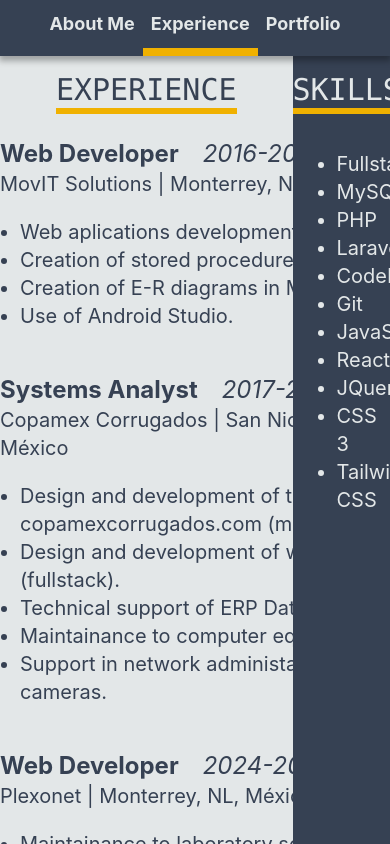
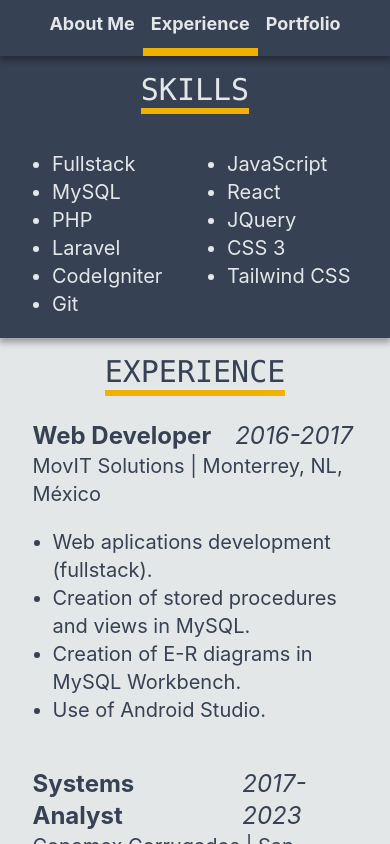
Before and after one commit to diegohgit/diego-cv, a React (Vite) app: page /experience in a window 390 px wide. Built offline with nearby package versions, Linux system fonts and the light colour scheme.

Commit message:
Improve styles of Experience.jsx. Also make it responsive.

```diff
--- a/src/views/Experience.jsx
+++ b/src/views/Experience.jsx
@@ -1,16 +1,20 @@
 import SectionTitle from "../components/SectionTitle"
+
+const itemContainer = 'm-6 text-xl w-10/12 md:w-6/10 mx-auto'
+const jobCompany    = 'flex gap-6 text-2xl'
 
 export default function Experience() {
   return (
     <>
-      <div className="mt-14 flex">
+      <div className="mt-14 flex flex-col md:flex-row">
         {/* Jobs list */}
-        <div className="w-3/4 text-dark">
+        <div className="md:w-3/4 text-dark order-2
+                        md:order-1">
 
-          <SectionTitle title="EXPERIENCE" />
+          <SectionTitle title="EXPERIENCE"/>
 
-          <div className="m-6 text-xl  w-140 mx-auto">
-            <div className="flex gap-6 text-2xl ">
+          <div className={itemContainer}>
+            <div className={jobCompany}>
               <h3 className=" font-bold">Web Developer</h3>
               <span className="italic">2016-2017</span>
             </div>
@@ -26,8 +30,8 @@ export default function Experience() {
           </div>
 
 
-          <div className="m-6 text-xl  w-140 mx-auto">
-            <div className="flex gap-6 text-2xl ">
+          <div className={itemContainer}>
+            <div className={jobCompany}>
               <h3 className=" font-bold">Systems Analyst</h3>
               <span className="italic">2017-2023</span>
             </div>
@@ -46,8 +50,8 @@ export default function Experience() {
           </div>
 
 
-          <div className="m-6 text-xl  w-140 mx-auto">
-            <div className="flex gap-6 text-2xl ">
+          <div className={itemContainer}>
+            <div className={jobCompany}>
               <h3 className=" font-bold">Web Developer</h3>
               <span className="italic">2024-2025</span>
             </div>
@@ -55,14 +59,14 @@ export default function Experience() {
 
             <ul className="list-disc p-5">
               <li>Maintainance to laboratory software MedicaTI.</li>
-              <li>Development of new modules and features (fullstack).</li>
-              <li>Development of reports.</li>
+              <li>Development of new modules, reports and features (fullstack).</li>
+              <li>Technical support.</li>
               <li>Development of parsers to interface laboratory equipment results.</li>
             </ul>
           </div>
 
-          <div className="m-6 text-xl  w-140 mx-auto">
-            <div className="flex gap-6 text-2xl ">
+          <div className={itemContainer}>
+            <div className={jobCompany}>
               <h3 className=" font-bold">Web Developer</h3>
               <span className="italic">2026</span>
             </div>
@@ -77,10 +81,14 @@ export default function Experience() {
         </div>
 
         {/* Skills */}
-        <div className="w-1/4 h-full right-0 text-light fixed bg-dark">
+        <div className="md:w-1/4 h-full right-0
+                        text-light md:fixed bg-dark
+                        order-1 md:order-2
+                        shadow-[0_4px_6px_1px_rgba(0,0,0,0.3)]">
 
           <SectionTitle title="SKILLS" />
-          <ul className="ml-6 text-xl list-disc p-5">
+          <ul className="columns-2 md:columns-1 gap-x-8
+                         ml-8 text-xl list-disc p-5">
             <li>Fullstack</li>
             <li>MySQL</li>
             <li>PHP</li>
```
